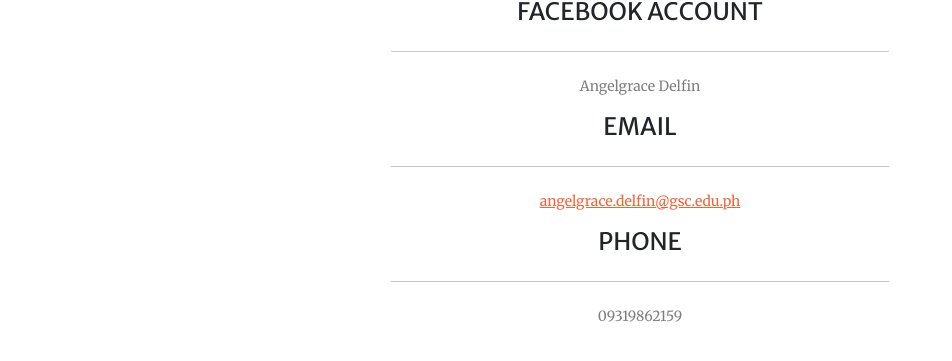
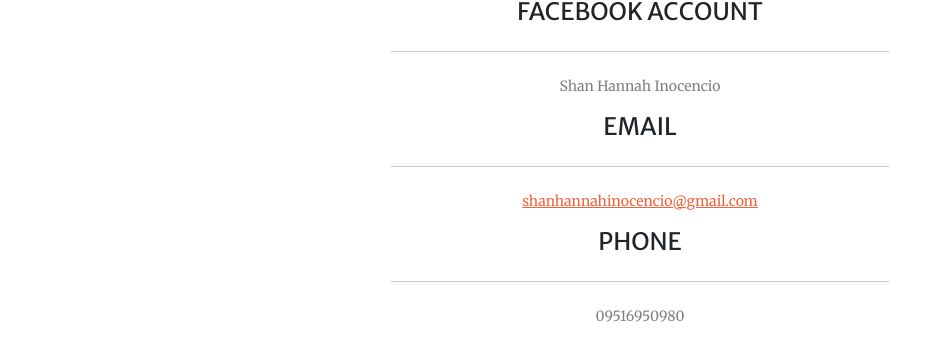
Before and after one commit to Shanhannahinocencio/shan-portfolio, a plain HTML site: page index.html in a window 1280 px wide. Shown: the part 2886-3247 px from the top of the page, without its empty margins (0-952 px from the left). Drawn offline with nearby package versions, Linux system fonts and the light colour scheme.

Commit message:
Initial commit

```diff
--- a/index.html
+++ b/index.html
@@ -117,7 +117,7 @@
                                     <i class="fas fa-map-marked-alt text-primary mb-2"></i>
                                     <h4 class="text-uppercase m-0">Facebook Account</h4>
                                     <hr class="my-4 mx-auto" />
-                                    <div class="small text-black-50">Angelgrace Delfin</div>
+                                    <div class="small text-black-50">Shan Hannah Inocencio</div>
                                 </div>
                             </div>
 
@@ -126,7 +126,7 @@
                                     <i class="fas fa-envelope text-primary mb-2"></i>
                                     <h4 class="text-uppercase m-0">Email</h4>
                                     <hr class="my-4 mx-auto" />
-                                    <div class="small text-black-50"><a href="#!">angelgrace.delfin@gsc.edu.ph</a></div>
+                                    <div class="small text-black-50"><a href="#!">shanhannahinocencio@gmail.com</a></div>
                                 </div>
                             </div>
                             <div class="form-floating mb-3">
@@ -134,7 +134,7 @@
                                     <i class="fas fa-mobile-alt text-primary mb-2"></i>
                                     <h4 class="text-uppercase m-0">Phone</h4>
                                     <hr class="my-4 mx-auto" />
-                                    <div class="small text-black-50">09319862159</div>
+                                    <div class="small text-black-50">09516950980</div>
                                 </div>
                             </div>
                         </form>
```
